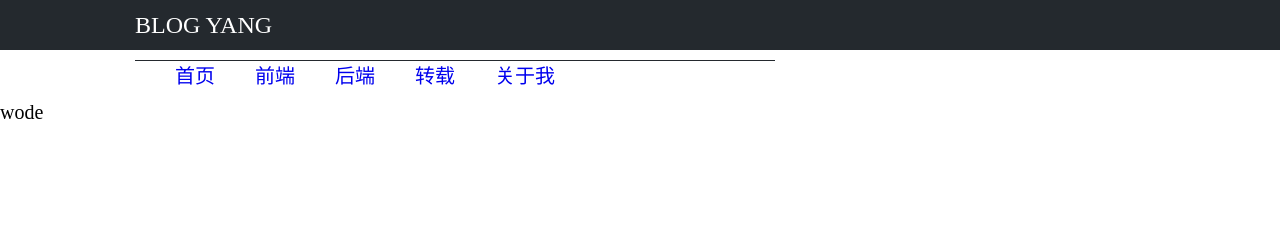
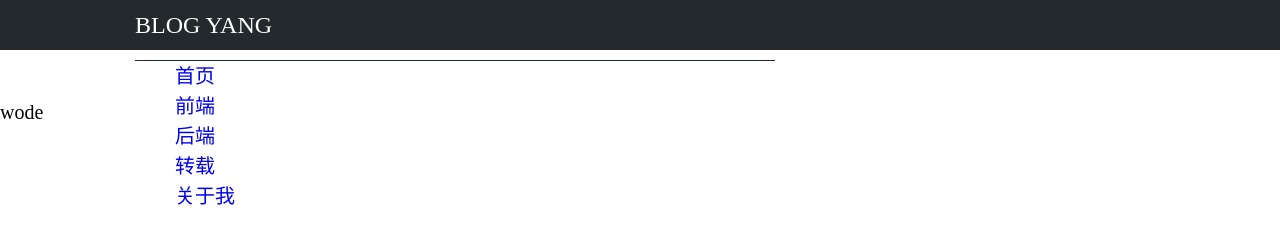
Before and after one commit to BangyuYang/BangyuYang.github.io, a plain HTML site: page index.html in a window 1280 px wide. Drawn offline with Linux system fonts and the light colour scheme.

Commit message:
提交信息

```diff
--- a/css/style.css
+++ b/css/style.css
@@ -28,8 +28,7 @@ a{text-decoration:none;}
 
 }
 .y-cloumn li{
-    /*background-color:#c0c0c0;*/
-    width:auto;
+    width:150%;
     height:30px;
     line-height:30px;
     float:left;
```
